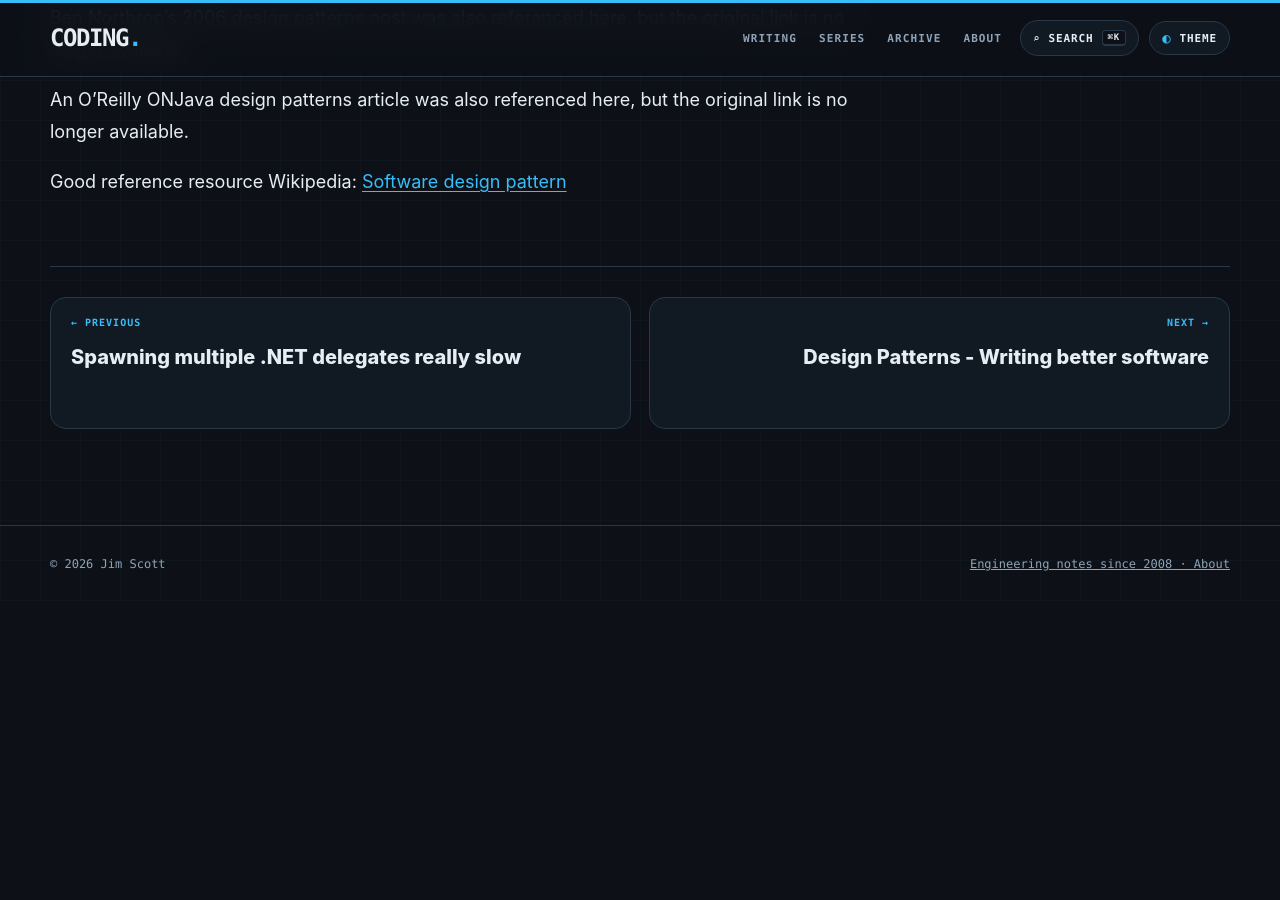
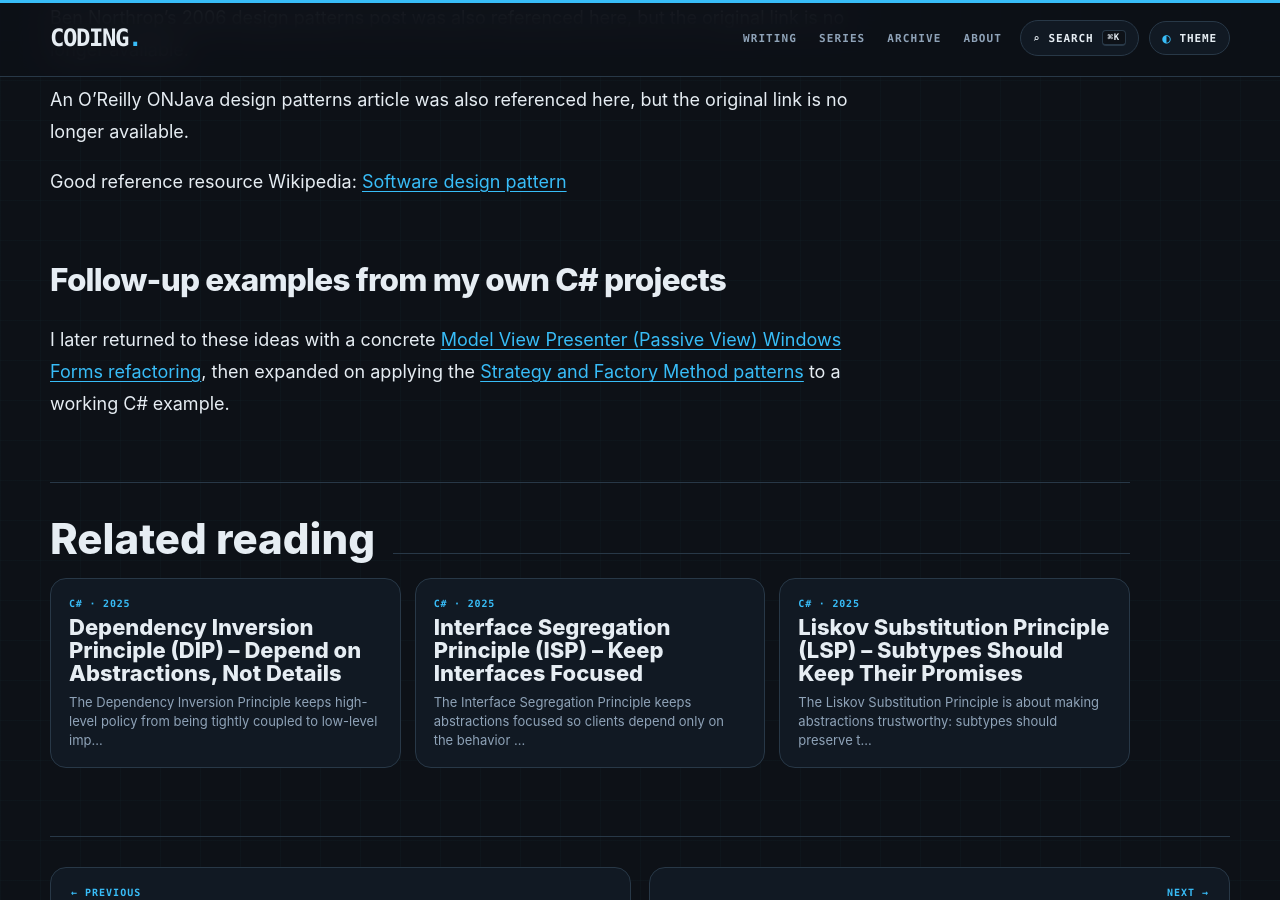
Before and after one commit to infoconex/coding-blog, a Jekyll site: the page built from post/2008/10/14/Object-Oriented-Design-Patterns/index.md, in a window 1280 px wide and 900 px high, scrolled down 2200 px. Built offline with Jekyll 4.4.1, drawn with Linux system fonts in a browser that asks for light colours; before the commit the page ends 2802 px from its top, so only the background shows below that; some of the changed text lies outside the part shown.

Commit message:
Connect early design-pattern reading notes to later practical C# examples

```diff
--- a/post/2008/10/14/Object-Oriented-Design-Patterns/index.md
+++ b/post/2008/10/14/Object-Oriented-Design-Patterns/index.md
@@ -3,7 +3,7 @@
 title: "Object Oriented Design Patterns"
 date: "2008-10-14"
 description: "While I have been programming now for about 3 years using the Object Oriented programming environment of C# I have not really spent any time looking at patterns."
-tags: []
+tags: ["Design Patterns", "Object-Oriented Design", "C#", "Software Architecture"]
 slug: "object-oriented-design-patterns"
 author: "Jim Scott"
 originalUrl: "http://coding.infoconex.com/post/2008/10/14/Object-Oriented-Design-Patterns"
@@ -39,3 +39,7 @@ Ben Northrop's 2006 design patterns post was also referenced here, but the origi
 An O'Reilly ONJava design patterns article was also referenced here, but the original link is no longer available.
 
 Good reference resource Wikipedia: [Software design pattern](https://en.wikipedia.org/wiki/Software_design_pattern)
+
+## Follow-up examples from my own C# projects
+
+I later returned to these ideas with a concrete [Model View Presenter (Passive View) Windows Forms refactoring](/post/2010/01/16/(MVP)-Model-View-Presenter-Passive-View), then expanded on applying the [Strategy and Factory Method patterns](/post/2013/10/05/My-favorite-design-patterns-are-Strategy-and-Factory-Method) to a working C# example.
```
